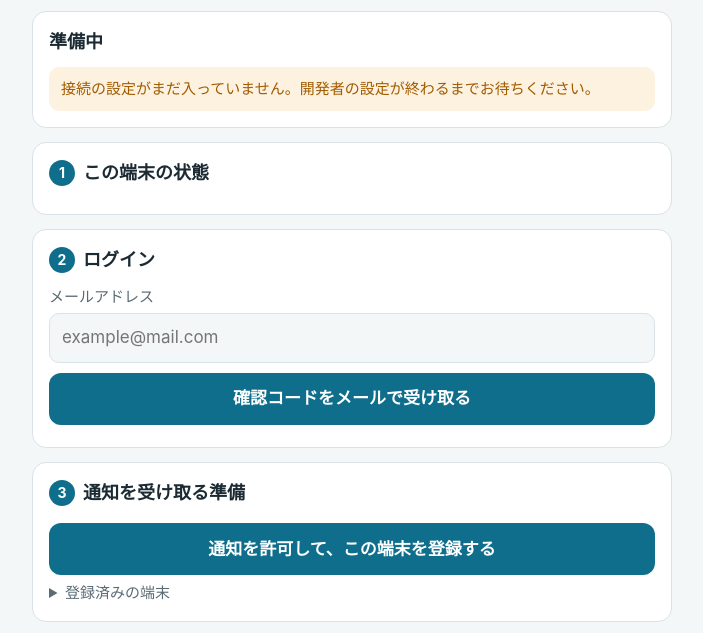
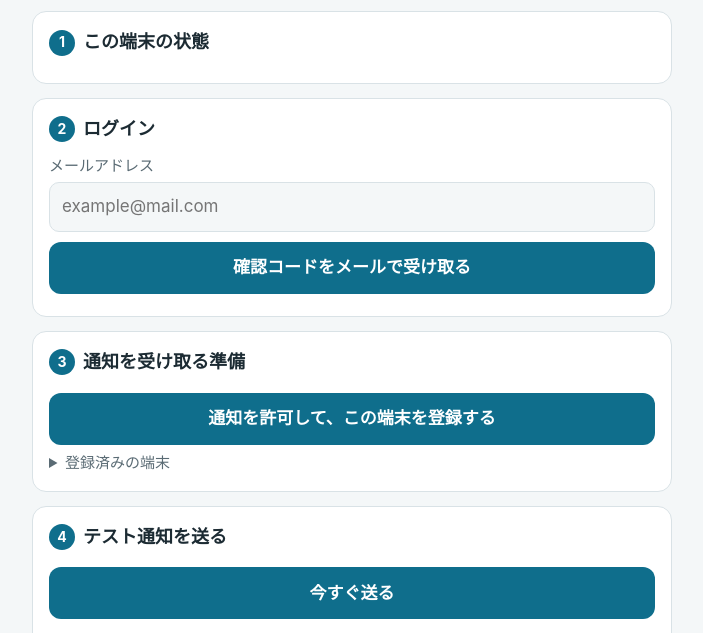
Before and after one commit to konkora780-ux/tabi-base, a plain HTML site: page index.html in a window 1280 px wide. Shown: the part 88-721 px from the top of the page, without its empty margins (288-991 px from the left). Drawn offline with Linux system fonts and the light colour scheme.

Commit message:
Supabaseの公開用キーを設定
Co-Authored-By: Claude Opus 5.5 <noreply@anthropic.com>
Claude-Session: https://claude.ai/code/session_01AbtkBdbgFkzP7BjWfp44rM

```diff
--- a/index.html
+++ b/index.html
@@ -163,7 +163,7 @@
 <script>
 // ===== 接続の設定（どちらも公開して問題ない値です。秘密鍵はここに入れません） =====
 const SUPABASE_URL = 'https://hortngwcijhjagwmcoxo.supabase.co';
-const SUPABASE_ANON_KEY = '';
+const SUPABASE_ANON_KEY = 'sb_publishable_qy1V664U_HDLq_YEXkwo7w_fF6GpRBI';
 const FUNCTION_URL = SUPABASE_URL + '/functions/v1/tabi-push';
 const RESCHEDULE_KEY = 'test-reschedule';
 // ==========================================================================
```
